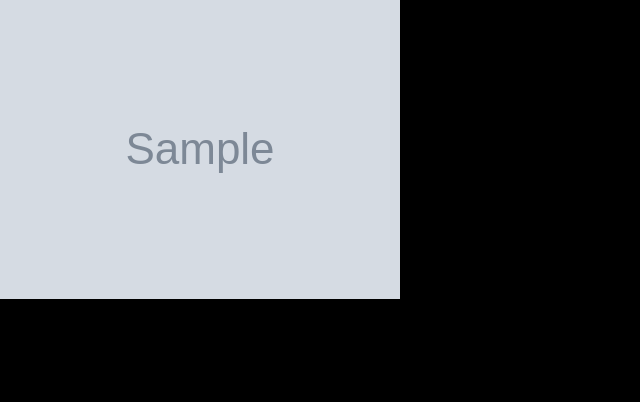
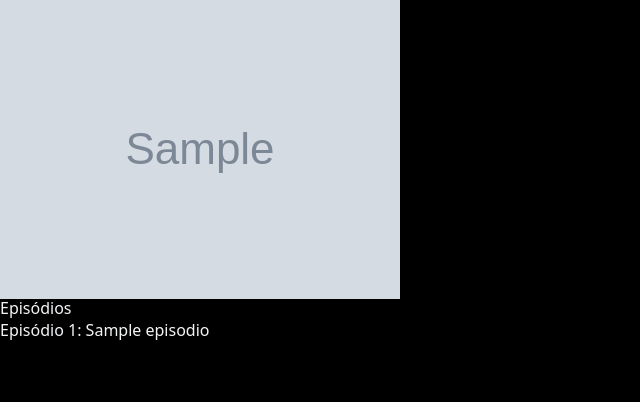
Before and after one commit to rafa7w/netflix-django, a Django app: template filme/templates/detalhesfilme.html in a window 1280 px wide. Shown: the part 108-510 px from the top of the page, without its empty margins (0-640 px from the left). Run offline with Django 3.2, Linux system fonts and the light colour scheme; the template is opened without the code that fills it: most values are stand-ins (such as "Sample title", 1, 10 or a date in 2020); grey boxes marked "Sample" are stand-in pictures; some libraries are stand-ins or nearby versions.

Commit message:
full screen videos and listing episodes in html

```diff
--- a/filme/templates/detalhesfilme.html
+++ b/filme/templates/detalhesfilme.html
@@ -5,5 +5,12 @@
   <p>{{ object }}</p>
   <p>{{ object.descricao }}</p>
   <img src="{{object.thumb.url}}" />
+
+  <h2>Episódios</h2>
+  {% for episodio in object.episodios.all %}
+  <a href="{{ episodio.video }}">
+    <p>Episódio {{ forloop.counter }}: {{ episodio.titulo }}</p>
+  </a>
+  {% endfor %}
 </div>
 {% endblock %}
```
